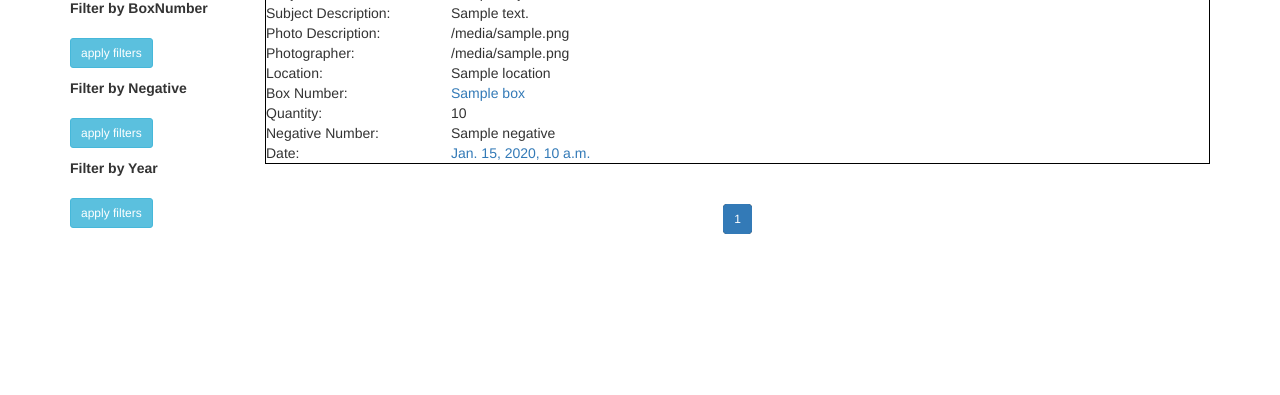
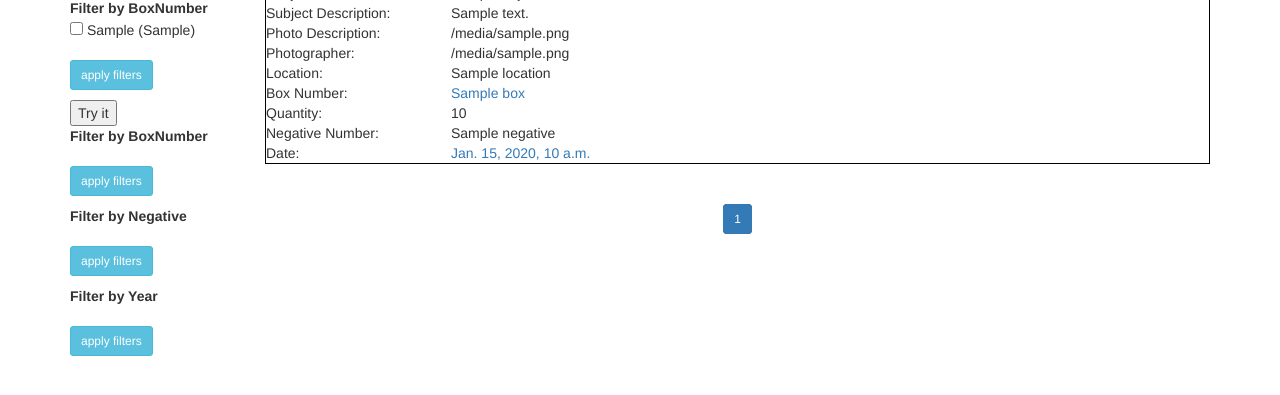
Before and after one commit to UCLALibrary/latimes, a Django app: template webapp/templates/search_results.html in a window 1280 px wide. Shown: the part 277-672 px from the top of the page. Run offline with Django 3.2, Linux system fonts and the light colour scheme; the template is opened without the code that fills it: most values are stand-ins (such as "Sample title", 1, 10 or a date in 2020); some libraries are stand-ins or nearby versions.

Commit message:
added functionality that might lead to show more on facets

```diff
--- a/webapp/templates/search_results.html
+++ b/webapp/templates/search_results.html
@@ -23,7 +23,7 @@
         {% if facets.fields.BoxNumber %}
         <dt>Filter by BoxNumber</dt>
         {% for BoxNumber in facets.fields.BoxNumber %}
-        {% if BoxNumber.1 > 0 %}
+        {% if forloop.counter < 10 %}
         <dd>
         <input class="facet" id="{{BoxNumber.0|cut:' '}}" type="checkbox" name="BoxNumber" value="{{ BoxNumber.0 }}"
         data-toggle="toggle" /> {{ BoxNumber.0 }} ({{ BoxNumber.1 }})
@@ -35,7 +35,24 @@
         <div>
         <input class="btn btn-info btn-sm pull-left" type="submit" value="apply filters" onclick="return onFacetChangeApplied();" />
         </div><br><br>
+        <button onclick="myFunction()">Try it</button>
 
+        <dl id='myDIV'>
+        {% if facets.fields.BoxNumber %}
+        <dt>Filter by BoxNumber</dt>
+        {% for BoxNumber in facets.fields.BoxNumber %}
+        {% if forloop.counter >= 10 %}
+        <dd>
+        <input class="facet" id="{{BoxNumber.0|cut:' '}}" type="checkbox" name="BoxNumber" value="{{ BoxNumber.0 }}"
+        data-toggle="toggle" /> {{ BoxNumber.0 }} ({{ BoxNumber.1 }})
+        </dd>
+        {% endif %}
+        {% endfor %}
+        {% endif %}
+        </dl>
+        <div>
+        <input class="btn btn-info btn-sm pull-left" type="submit" value="apply filters" onclick="return onFacetChangeApplied();" />
+        </div><br><br>
         <dl>
         {% if facets.fields.Negative %}
         <dt>Filter by Negative</dt>
@@ -52,7 +69,16 @@
         <div>
         <input class="btn btn-info btn-sm pull-left" type="submit" value="apply filters" onclick="return onFacetChangeApplied();" />
         </div><br><br>
-
+        <script>
+        function myFunction() {
+            var x = document.getElementById("myDIV");
+            if (x.style.display === "none") {
+                x.style.display = "block";
+            } else {
+                x.style.display = "none";
+            }
+        }
+        </script>
         <dl>
         {% if facets.fields.Year %}
         <dt>Filter by Year</dt>
```
Also changed, not shown: webapp/migrations/0002_auto_20171012_1900.py (added), webapp/migrations/0003_auto_20171012_1903.py (added).
